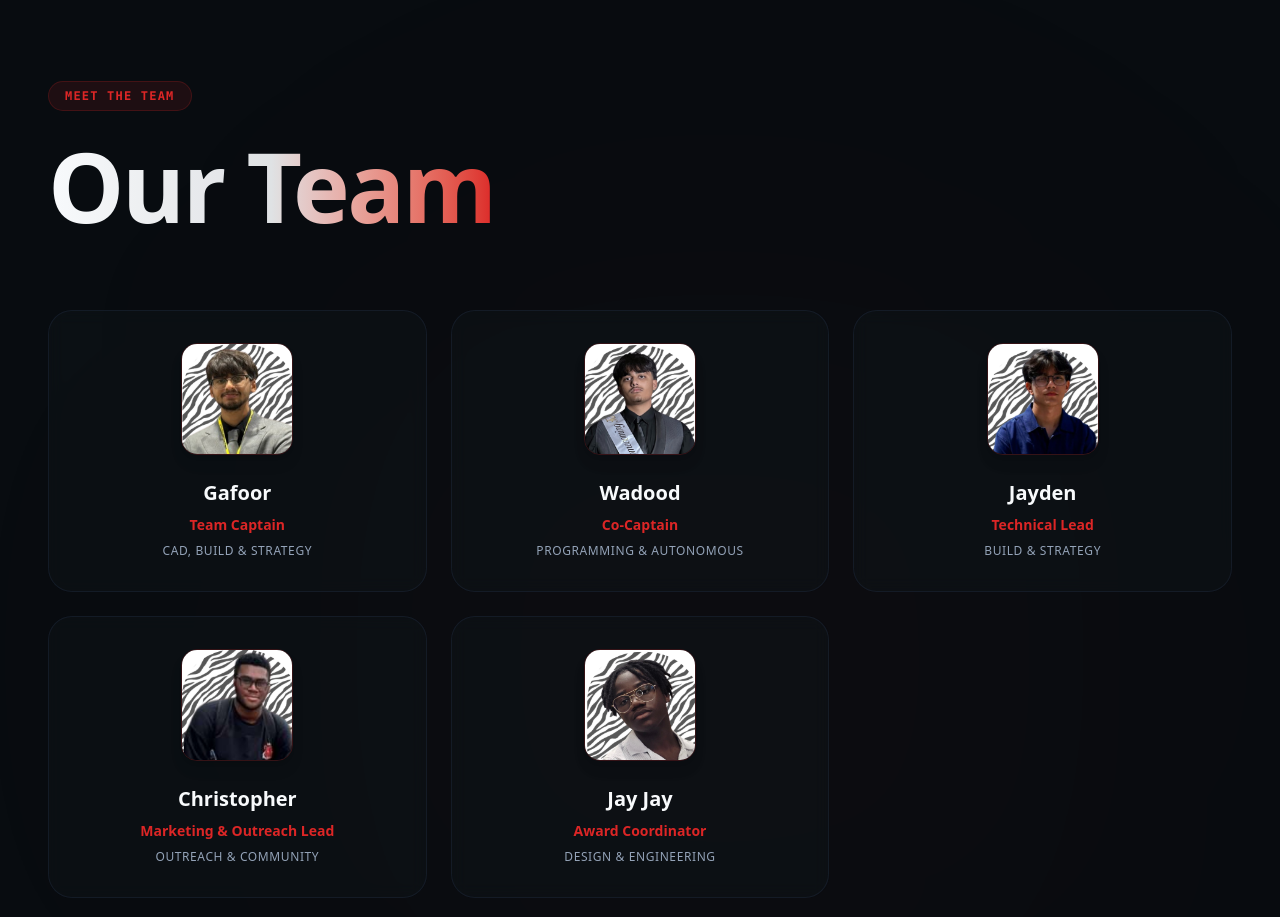
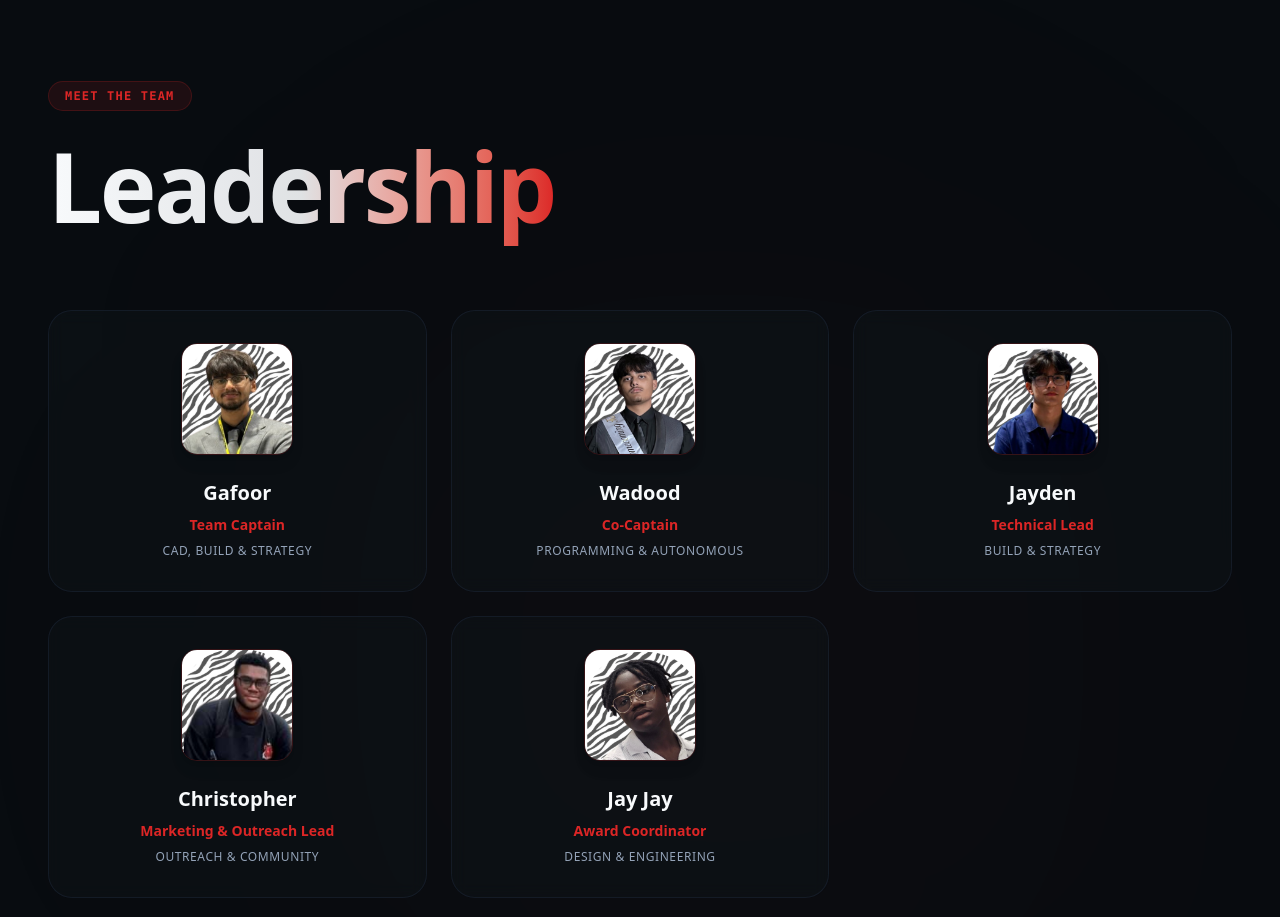
Before and after one commit to ram-chitti2009/ftc-tiger-tronics-web, a Next.js app: page / in a window 1280 px wide. Shown: the part 5740-6657 px from the top of the page. Built offline with nearby package versions, Linux system fonts and the light colour scheme.

Commit message:
our team -> leadership text change

```diff
--- a/src/app/page.tsx
+++ b/src/app/page.tsx
@@ -505,7 +505,7 @@ function TeamSection() {
 
           <h2 className="text-5xl sm:text-6xl md:text-7xl lg:text-8xl font-black mb-20 text-balance tracking-tight leading-[0.9]">
             <span className="bg-gradient-to-r from-foreground via-foreground/90 to-primary bg-clip-text text-transparent">
-              Our Team
+              Leadership
             </span>
           </h2>
 
```
